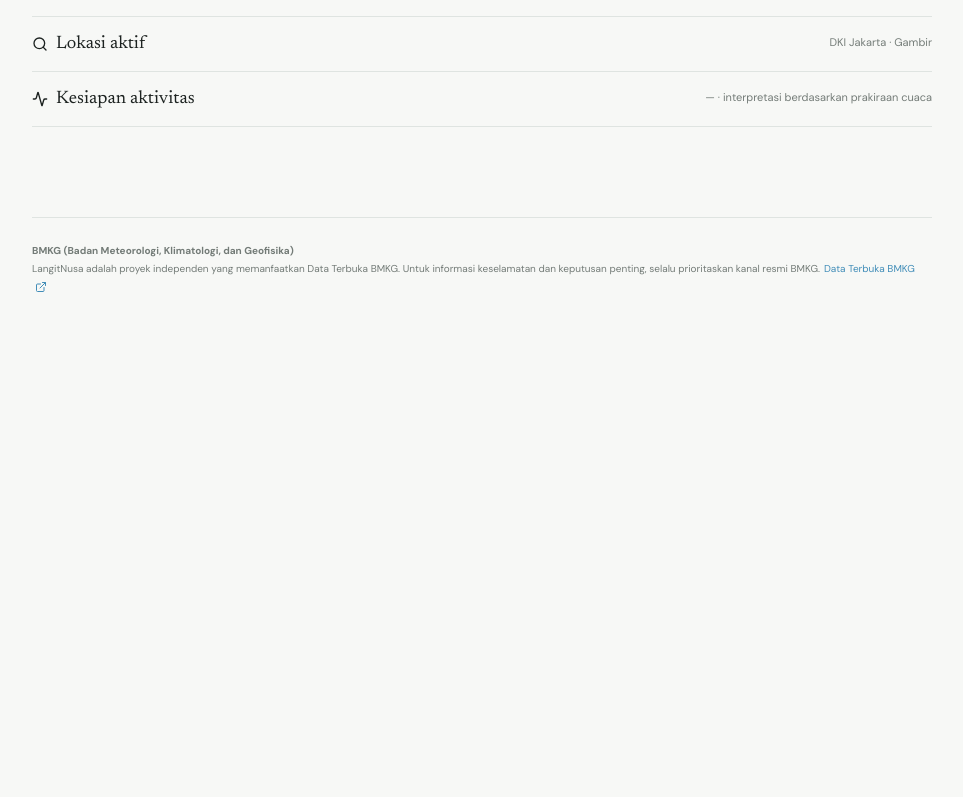
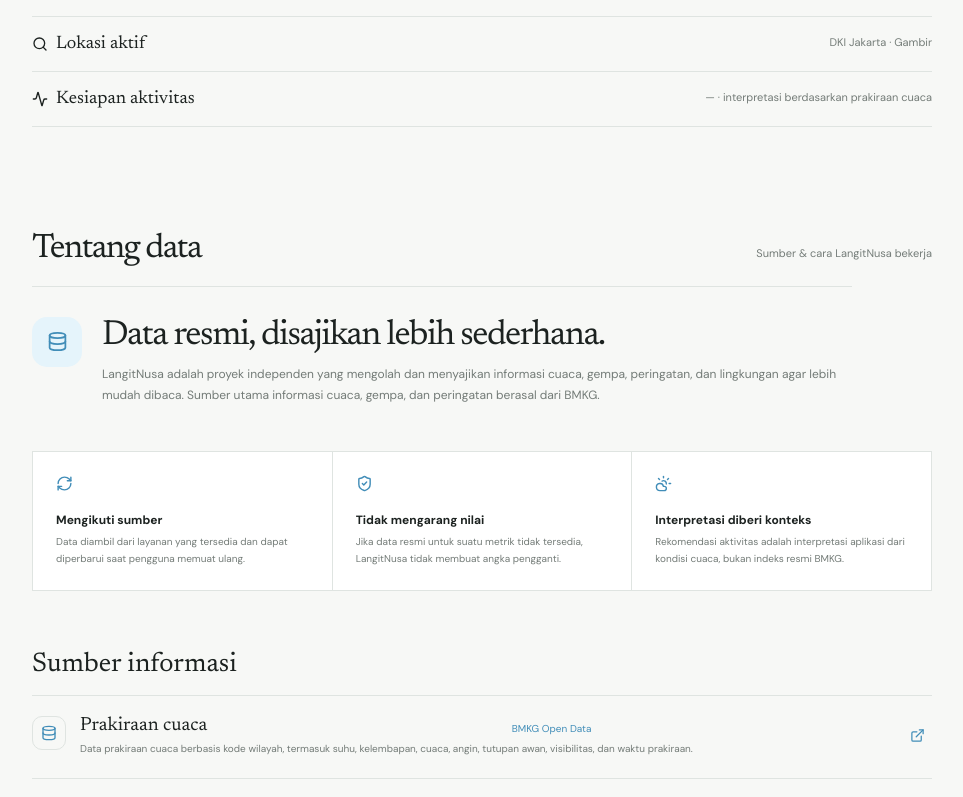
Before and after one commit to zfjrblxx/LangitNusa, a React (Vite) app: page / in a window 1280 px wide. Shown: the part 4040-4837 px from the top of the page, without its empty margins (296-1259 px from the left). Before the commit the page ends 4406 px from the top, so only its background shows below. Built offline with nearby package versions, Linux system fonts and the light colour scheme; no server answers.

Commit message:
Add files via upload

```diff
--- a/src/App.jsx
+++ b/src/App.jsx
@@ -8,6 +8,7 @@ import Earthquake from './components/Earthquake'
 import Volcano from './components/Volcano'
 import MapPanel from './components/MapPanel'
 import Warning from './components/Warning'
+import AboutData from './components/AboutData'
 import { DEFAULT_LOCATION, findLocation } from './utils/locations'
 import { getWeather, getLatestEarthquake, getEarthquakes, getWarnings, searchLocations } from './services/bmkg'
 import { activityScore } from './utils/format'
@@ -146,6 +147,7 @@ export default function App() {
         <MapPanel location={location} quake={quake} earthquakes={earthquakes} weather={weather} />
         <Warning xml={warnings} loading={loadingWarnings} location={location} />
         <Latest quake={quake} location={location} activity={activity} />
+        <AboutData />
         <footer>
           <strong>BMKG (Badan Meteorologi, Klimatologi, dan Geofisika)</strong><br />
           LangitNusa adalah proyek independen yang memanfaatkan Data Terbuka BMKG. Untuk informasi keselamatan dan keputusan penting, selalu prioritaskan kanal resmi BMKG.
```
